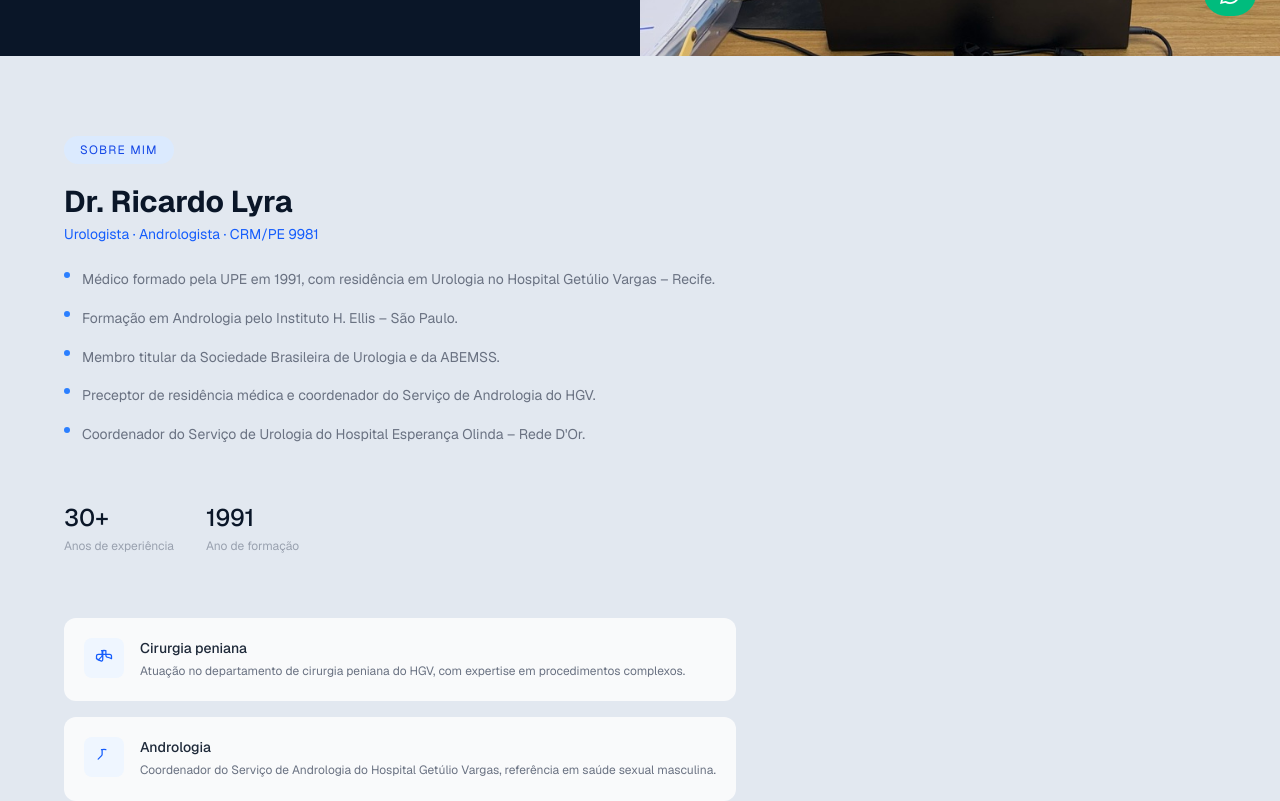
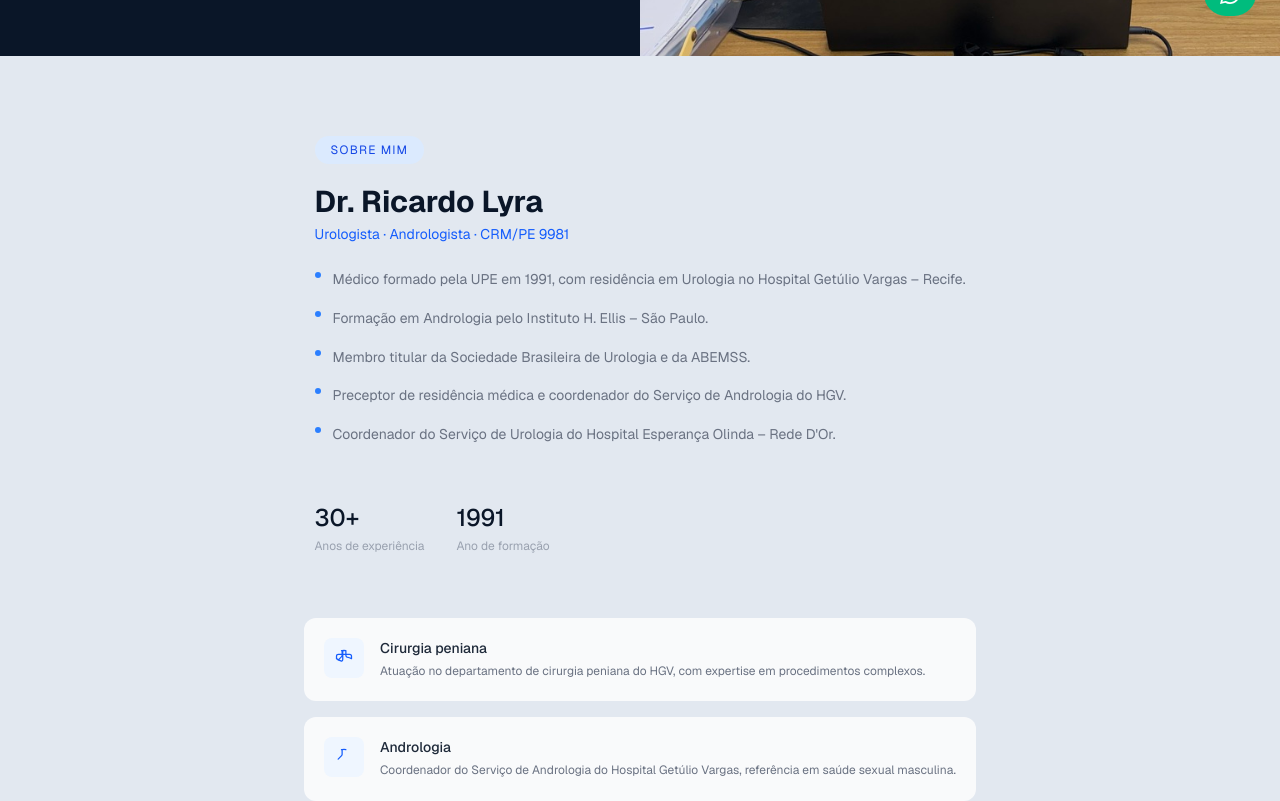
Before and after one commit to deborah-lyra/ricardo-lyra-new-page, a Next.js app: page / in a window 1280 px wide. Shown: the part 760-1561 px from the top of the page. Built offline with nearby package versions, Linux system fonts and the light colour scheme.

Commit message:
edited: layout

```diff
--- a/src/components/aboutMe.tsx
+++ b/src/components/aboutMe.tsx
@@ -48,7 +48,7 @@ export function AboutMe() {
 
   return (
     <section id="aboutMe" className="bg-slate-200 py-20 px-6">
-      <div className="max-w-6xl mx-auto flex flex-col lg:flex-row gap-16 items-start">
+      <div className="max-w-6xl mx-auto flex flex-col lg:flex-row gap-16 items-center">
 
         <div>
           {/* Texto — esquerda */}
```
